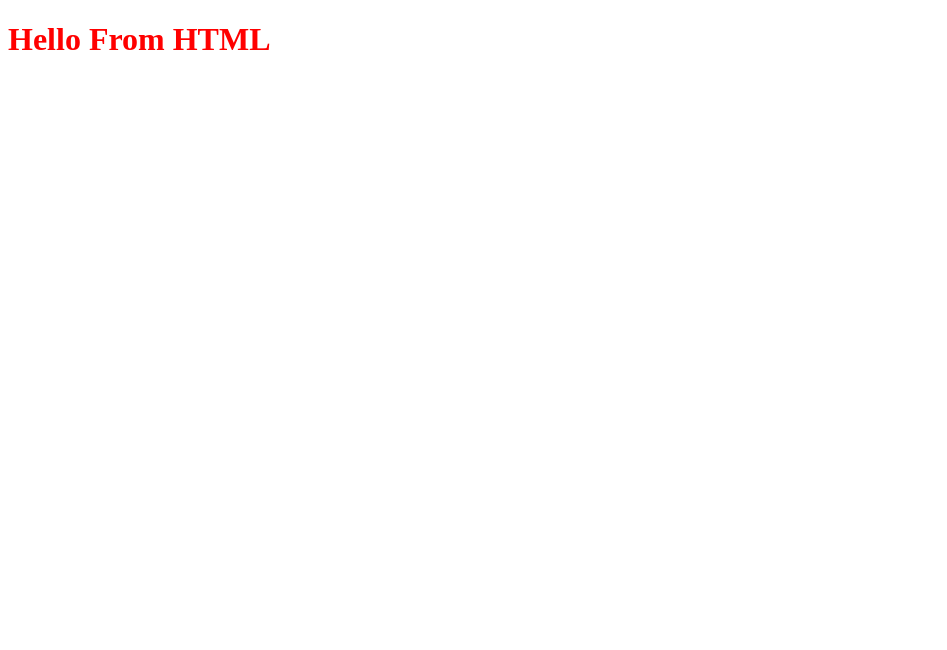
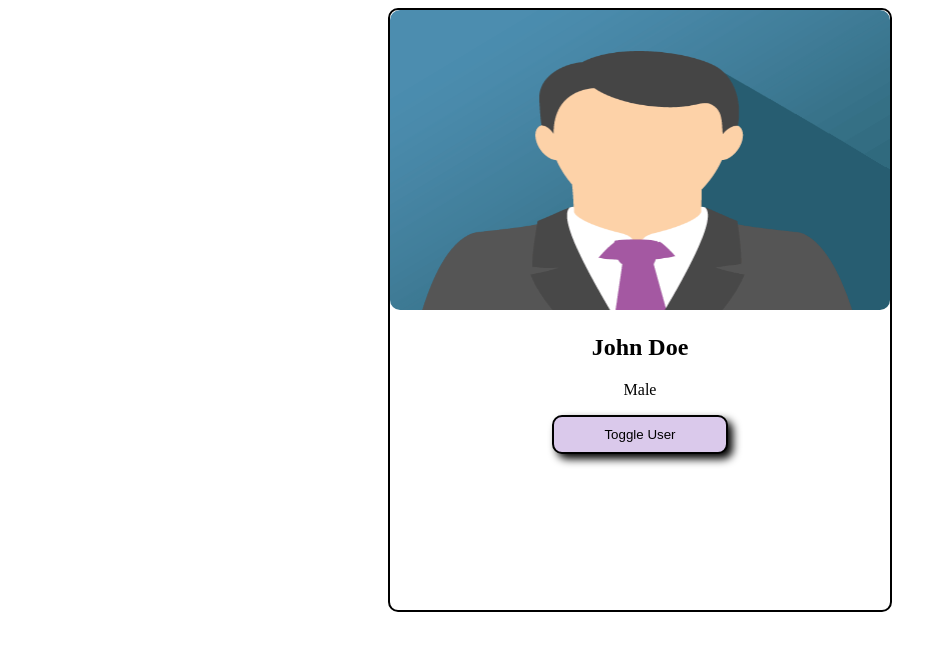
Before and after one commit to yashg32022-creator/BI-Development-Workshop, a plain HTML site: page index.html in a window 1280 px wide. Shown: the whole page, without its empty margins (0-947 px from the left). Drawn offline with Linux system fonts and the light colour scheme.

Commit message:
Added card

```diff
--- a/index.css
+++ b/index.css
@@ -1,3 +1,20 @@
-h1{
-    color:red;
+.card{
+    border:2px solid black;
+    border-radius: 10px;
+    width:500px;
+    height:600px;
+    text-align: center;
+    margin:auto;
 }
+img{
+    height:300px;
+    width:500px;
+    border-radius:10px;
+}
+button{
+    border:2px solid black;
+    padding:10px 50px;
+    border-radius: 10px;
+    box-shadow: 5px 5px 8px;
+    background-color: rgb(218, 201, 235);
+}
--- a/index.html
+++ b/index.html
@@ -7,7 +7,13 @@
     <link rel="stylesheet" href="index.css">
 </head>
 <body>
-    <h1>Hello From HTML</h1>
+    <!-- <h1>Hello From HTML</h1> -->
+     <div class="card">
+         <img src="john.png" alt="user-image">
+         <h2>John Doe</h2>
+         <p>Male</p>
+         <button>Toggle User</button>
+     </div>
     <script src="index.js"></script>
 </body>
 </html>
--- a/index.js
+++ b/index.js
@@ -1 +1 @@
-alert("Hello from js");
+//alert("Hello from js");
```
Also changed, not shown: jane.png (added), john.png (added).
